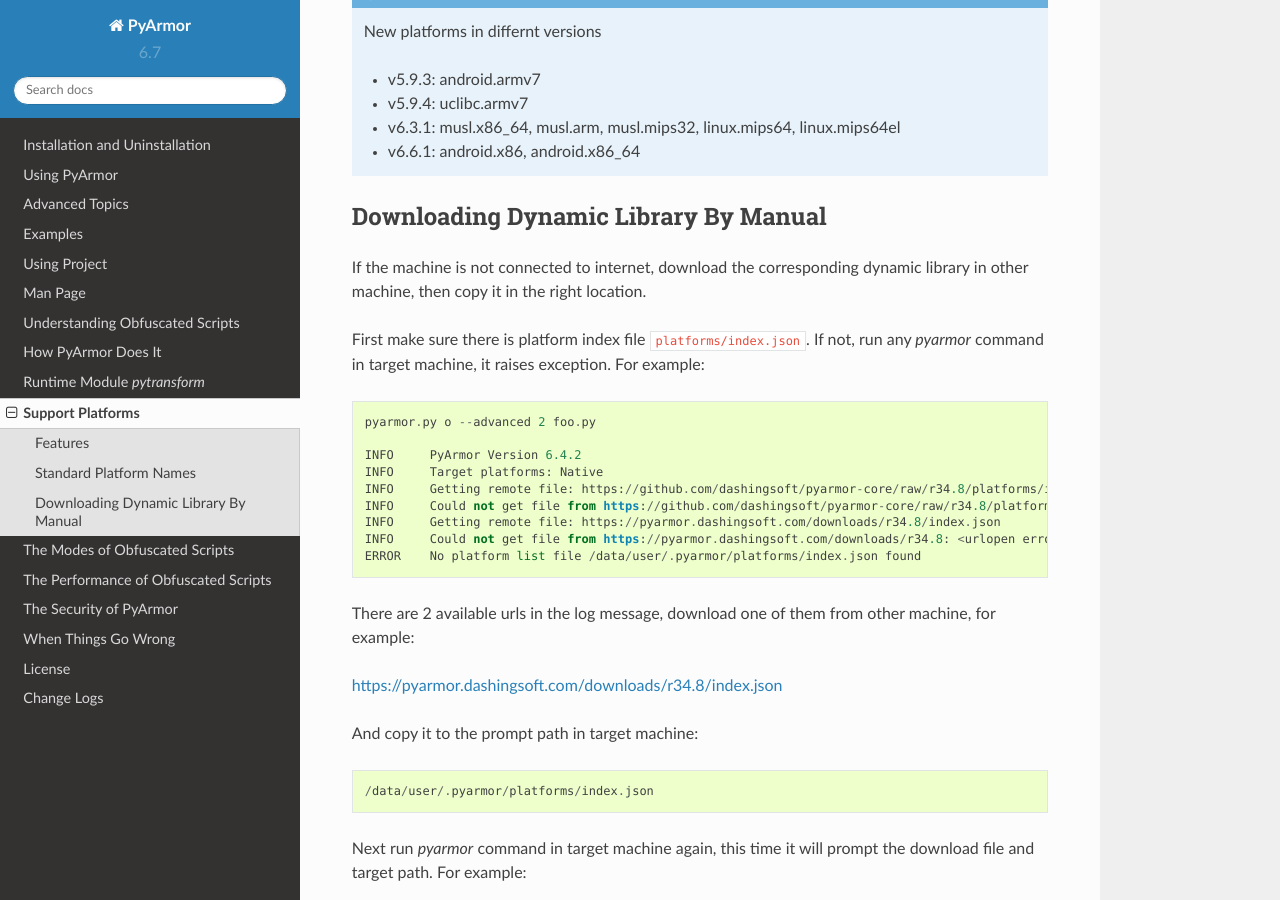
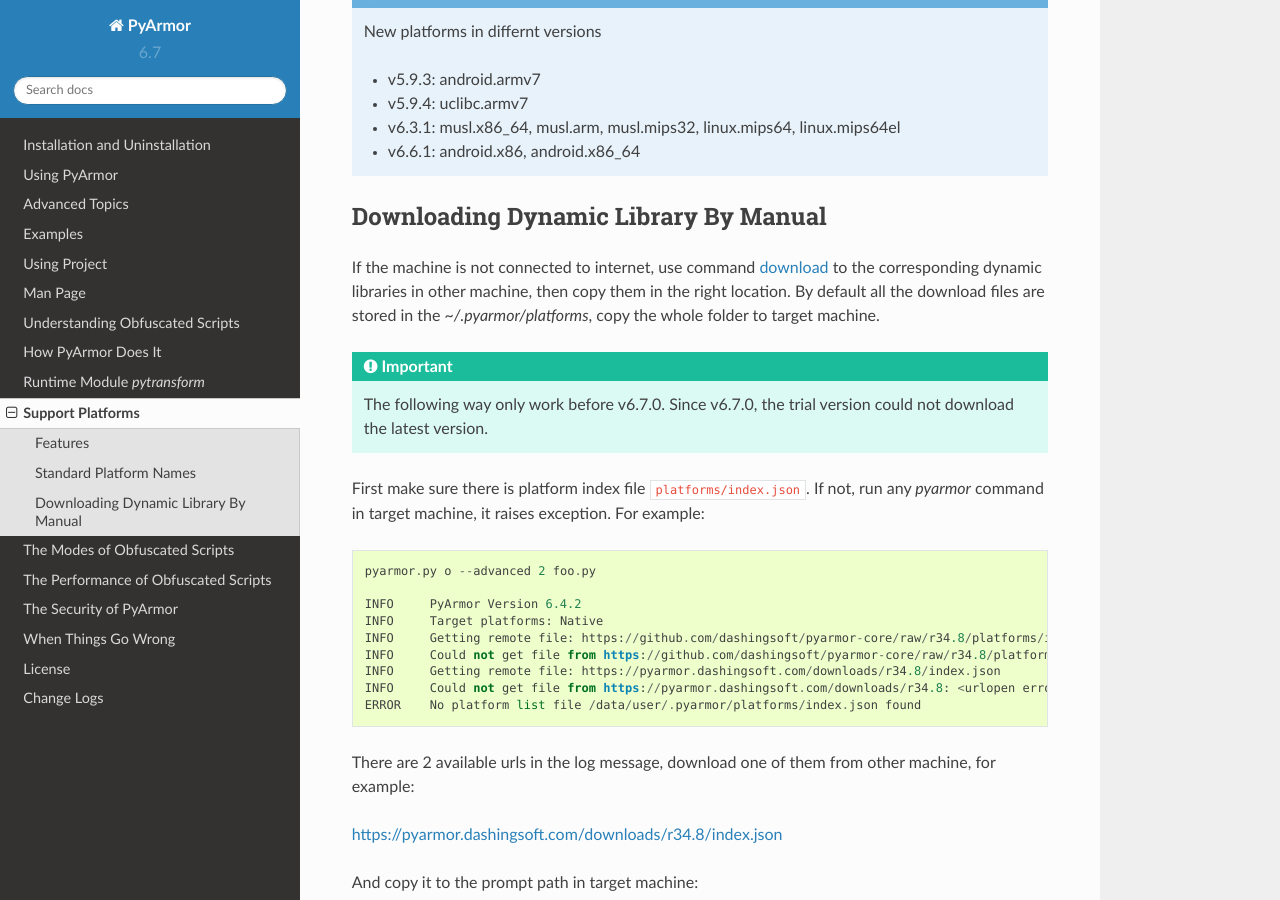
Before and after one commit to dashingsoft/pyarmor, a Sphinx documentation site: the page built from docs/platforms.rst, in a window 1280 px wide and 900 px high, scrolled down 3094 px. Built offline with Sphinx 7.4.7 and the Read the Docs theme 2.0.0, drawn with Linux system fonts in a browser that asks for light colours.

Commit message:
Refine manual download doc

```diff
--- a/docs/platforms.rst
+++ b/docs/platforms.rst
@@ -182,8 +182,15 @@
 Downloading Dynamic Library By Manual
 -------------------------------------
 
-If the machine is not connected to internet, download the corresponding dynamic
-library in other machine, then copy it in the right location.
+If the machine is not connected to internet, use command :ref:`download` to the
+corresponding dynamic libraries in other machine, then copy them in the right
+location. By default all the download files are stored in the
+`~/.pyarmor/platforms`, copy the whole folder to target machine.
+
+.. important::
+
+   The following way only work before v6.7.0. Since v6.7.0, the trial version
+   could not download the latest version.
 
 First make sure there is platform index file ``platforms/index.json``. If not,
 run any `pyarmor` command in target machine, it raises exception. For example::
```
